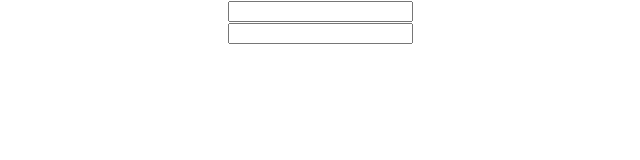
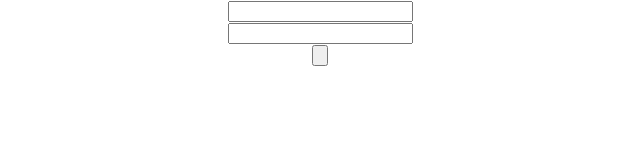
Before and after one commit to YaAlBagdattig379/email-password-auth-m57, a React (Create React App) app: page / in a window 1280 px wide. Shown: the top 160 px of the page, without its empty margins (320-960 px from the left). Built offline with nearby package versions, Linux system fonts and the light colour scheme.

Commit message:
from v2-m57

```diff
--- a/src/App.js
+++ b/src/App.js
@@ -5,15 +5,26 @@ import app from './firebase.init';
 const auth = getAuth(app);
 
 function App() {
-  const handleEmailChange = (event) =>{
-    console.log('something are writtenffffffffffff by me..')
+  // const handleEmailChange = (event) =>{
+  const handleEmailBlur = (event) =>{
+    console.log(event.target.value)//'something are written by me..')
+  }
+  const handlePasswordChange = (event) =>{
+    console.log(event.target.value)//'something are written by me..')
+  }
+  const formSubmit = (event) =>{
+    event.preventDefault();
+    console.log('form submit')
   }
   return (
     <div className="App">
-       <form>
-
-          <input onChange={handleEmailChange} type="email" /> <br />
-          <input type="password" />
+       <form onSubmit={formSubmit}>
+          {/* <input onChange={handleEmailChange} type="email" name="" id="" /> */}
+          <input onBlur={handleEmailBlur} type="email" name="" id="" />
+          <br />
+          <input onChange={handlePasswordChange} type="password" name="" id="" />
+          <br />
+          <input type="submit" value="" placeholder='submit' />
        </form>
     </div>
   );
```
